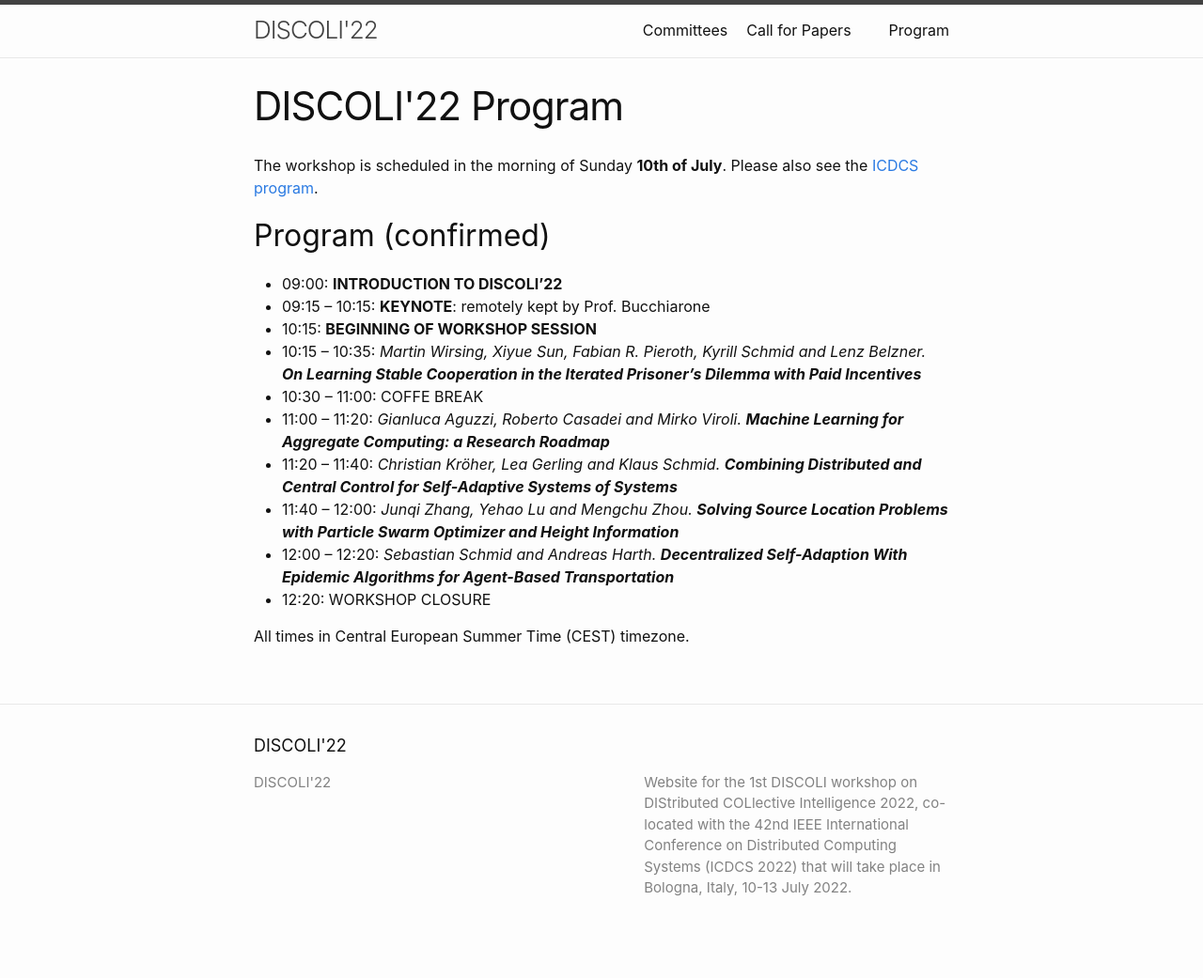
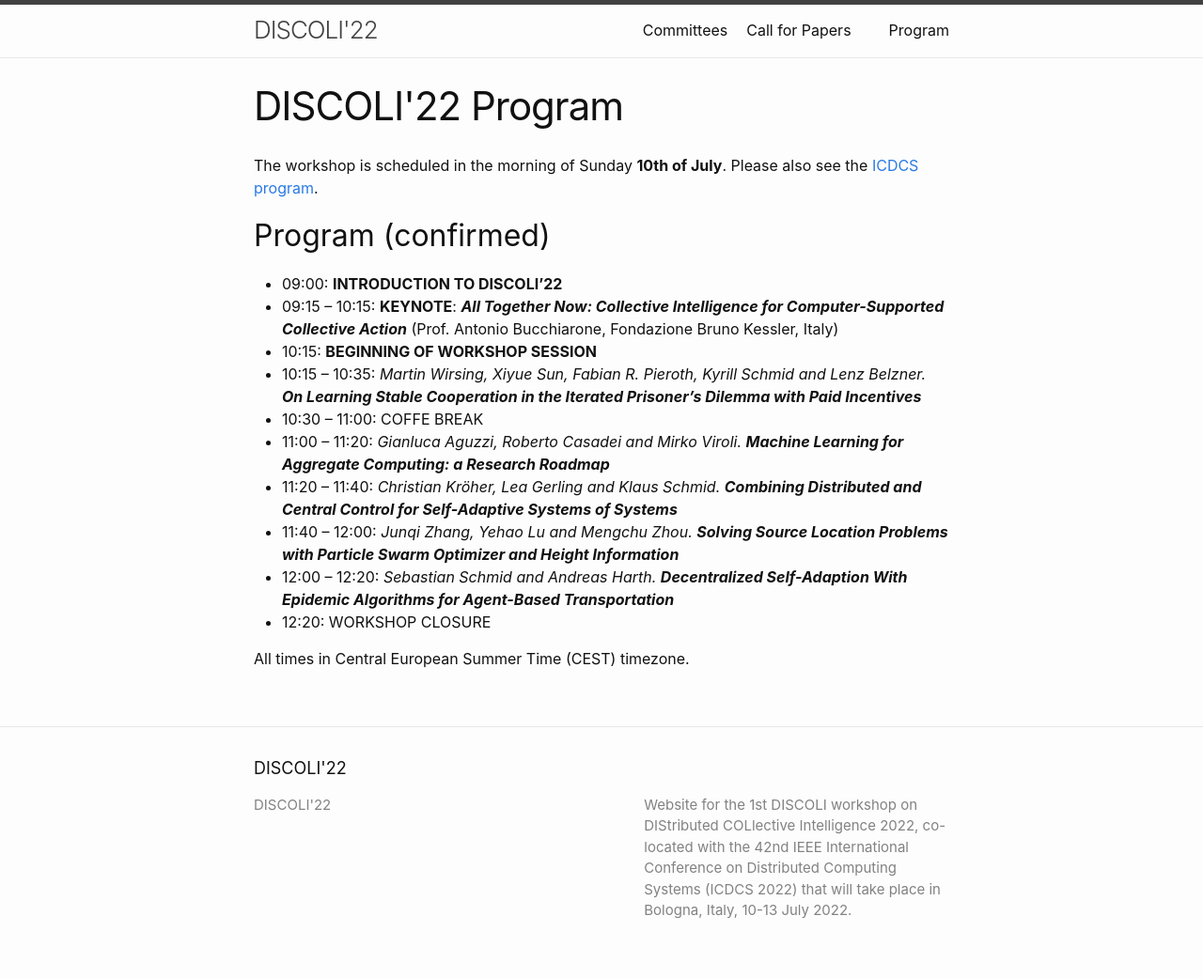
Before and after one commit to discoli-workshop/2023, a Jekyll site: the page built from program.md, in a window 1280 px wide. Shown: the whole page at 94% size. Built offline with Jekyll 4.4.1, drawn with Linux system fonts in a browser that asks for light colours; before the commit the page ends 1017 px from its top, so only the background shows below that.

Commit message:
Keynote title

```diff
--- a/program.md
+++ b/program.md
@@ -13,7 +13,7 @@ Please also see the [ICDCS program](https://icdcs2022.icdcs.org/program-at-a-gla
 ## Program (confirmed)
 
 * 09:00: **INTRODUCTION TO DISCOLI'22**
-* 09:15 -- 10:15: **KEYNOTE**: remotely kept by Prof. Bucchiarone
+* 09:15 -- 10:15: **KEYNOTE**: ***All Together Now: Collective Intelligence for Computer-Supported Collective Action*** (Prof. Antonio Bucchiarone, Fondazione Bruno Kessler, Italy)
 * 10:15: **BEGINNING OF WORKSHOP SESSION**
 * 10:15 -- 10:35: _Martin Wirsing, Xiyue Sun, Fabian R. Pieroth, Kyrill Schmid and Lenz Belzner._ ***On Learning Stable Cooperation in the Iterated Prisoner's Dilemma with Paid Incentives***
 * 10:30 -- 11:00: COFFE BREAK
```
